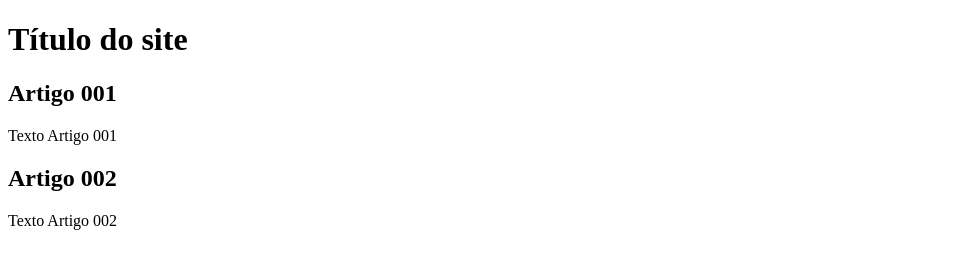
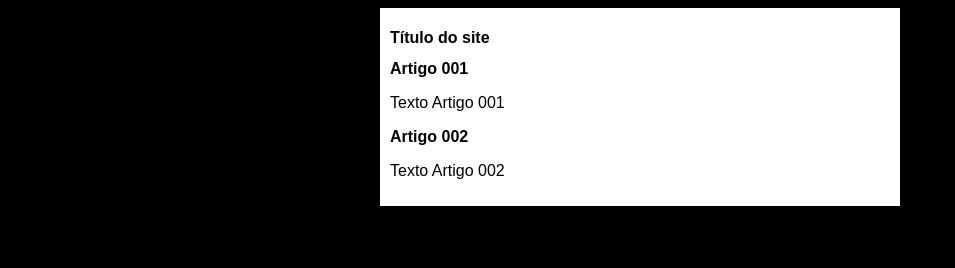
Before and after one commit to Josias123morais/gerador-aleatorio, a plain HTML site: page index.html in a window 1280 px wide. Shown: the whole page, without its empty margins (0-955 px from the left). Drawn offline with Linux system fonts and the light colour scheme.

Commit message:
aprendendo dsing

```diff
--- a/index.html
+++ b/index.html
@@ -5,6 +5,7 @@
     <meta http-equiv="X-UA-Compatible" content="IE=edge">
     <meta name="viewport" content="width=device-width, initial-scale=1.0">
     <title>Títolo do site</title>
+    <link rel="stylesheet" href="visual/style.css">
 </head>
 <body>
     <main>
--- /dev/null
+++ b/visual/style.css
@@ -0,0 +1,14 @@
+* {
+    font-family: Arial, Helvetica, sans-serif;
+    font-size: 16px;
+}
+body {
+    background-color: black;
+}
+main {
+    background-color: rgb(254, 255, 254);
+    width: 500px;
+    margin: auto;
+    padding: 10px;
+    box-shadow: 3px 3px 5px black;
+}
```
